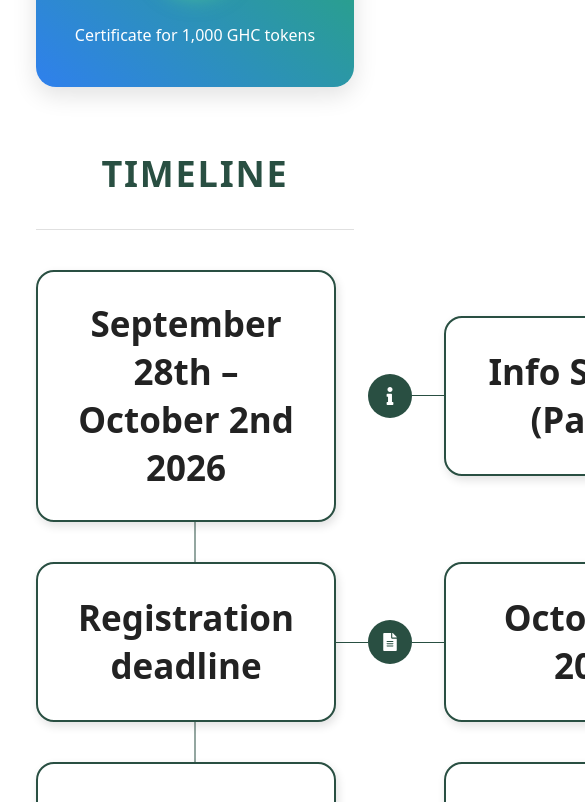
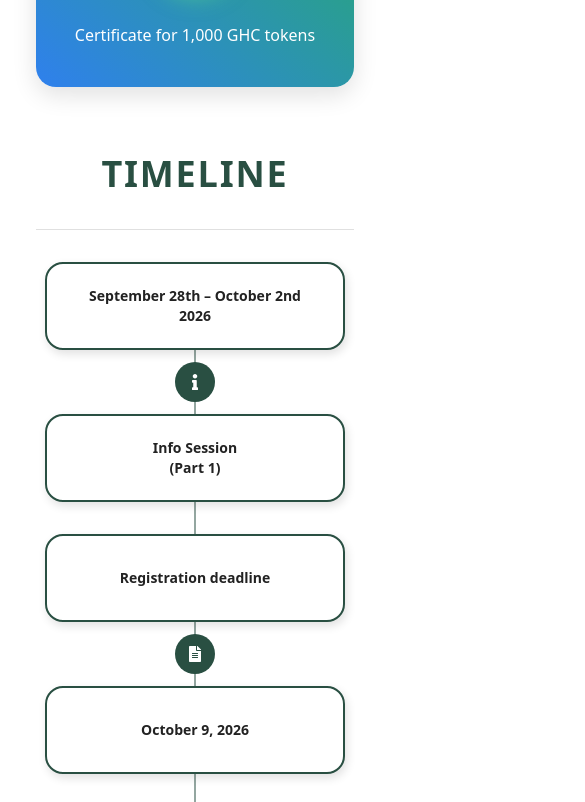
Before and after one commit to AbrarAhmed111/begreenheros, a React (Vite) app: page /itsc in a window 390 px wide. Shown: the part 4193-4995 px from the top of the page, 585 px wide, since content can reach past the window. Built offline with nearby package versions, Linux system fonts and the light colour scheme.

Commit message:
Update Itsc.tsx

```diff
--- a/src/pages/Itsc.tsx
+++ b/src/pages/Itsc.tsx
@@ -145,7 +145,7 @@ const timeline = [
 
 function TimelineCard({ children }: { children: ReactNode }) {
     return (
-        <div className="box-border flex min-h-[160px] w-[300px] shrink-0 items-center justify-center rounded-[18px] border-2 border-dull-green bg-white px-6 py-7 text-center text-[35px] font-semibold leading-snug text-body shadow-[2px_4px_10px_rgba(0,0,0,0.12)] sm:min-h-[170px] sm:w-[360px] sm:px-4 sm:py-4">
+        <div className="relative z-10 box-border flex w-full max-w-[min(100%,300px)] min-h-[88px] items-center justify-center rounded-[18px] border-2 border-dull-green bg-white px-4 py-4 text-center text-sm font-semibold leading-snug text-body shadow-[2px_4px_10px_rgba(0,0,0,0.12)] sm:max-w-[320px] sm:min-h-[96px] sm:text-base md:max-w-[340px] md:text-lg lg:min-h-[170px] lg:w-[360px] lg:max-w-none lg:shrink-0 lg:px-4 lg:py-4 lg:text-[35px]">
             {children}
         </div>
     );
@@ -155,7 +155,7 @@ function TimelineConnector({ visible = true }: { visible?: boolean }) {
     return (
         <span
             aria-hidden="true"
-            className={`h-px w-8 shrink-0 sm:w-12 ${
+            className={`hidden shrink-0 lg:block lg:h-px lg:w-12 ${
                 visible ? "bg-dull-green" : "bg-transparent"
             }`}
         />
@@ -174,17 +174,17 @@ function TimelineRow({
     connectLeft: boolean;
 }) {
     return (
-        <article className="relative grid grid-cols-[1fr_auto_1fr] items-center">
-            <div className="flex items-center justify-end">
+        <article className="relative flex flex-col items-center gap-3 sm:gap-4 lg:grid lg:grid-cols-[1fr_auto_1fr] lg:items-center lg:gap-0">
+            <div className="flex w-full flex-col items-center lg:flex-row lg:justify-end">
                 <TimelineCard>{left}</TimelineCard>
                 <TimelineConnector visible={connectLeft} />
             </div>
 
-            <div className="relative z-10 flex h-11 w-11 shrink-0 items-center justify-center rounded-full bg-dull-green text-lg text-white sm:h-12 sm:w-12">
+            <div className="relative z-10 flex h-10 w-10 shrink-0 items-center justify-center rounded-full bg-dull-green text-base text-white sm:h-11 sm:w-11 sm:text-lg lg:h-12 lg:w-12">
                 <Icon aria-hidden="true" />
             </div>
 
-            <div className="flex items-center justify-start">
+            <div className="flex w-full flex-col items-center lg:flex-row lg:justify-start">
                 <TimelineConnector />
                 <TimelineCard>{right}</TimelineCard>
             </div>
@@ -320,12 +320,12 @@ export default function Itsc() {
                 </div>
             </div>
 
-            <div className="mx-auto max-w-6xl px-5 py-14 sm:py-16">
+            <div className="mx-auto max-w-6xl overflow-x-hidden px-5 py-14 sm:py-16">
                 <h2 className="text-center text-[36px] font-bold tracking-wider text-dull-green sm:text-[42px]">
                     TIMELINE
                 </h2>
                 <hr className="mx-auto mt-6 max-w-5xl border-t border-soft-border" />
-                <div className="relative mx-auto mt-10 max-w-6xl space-y-10 sm:space-y-14">
+                <div className="relative mx-auto mt-8 max-w-6xl space-y-8 sm:mt-10 sm:space-y-10 lg:mt-10 lg:space-y-14">
                     <span
                         aria-hidden="true"
                         className="absolute bottom-0 left-1/2 top-0 w-px -translate-x-1/2 bg-dull-green"
```
